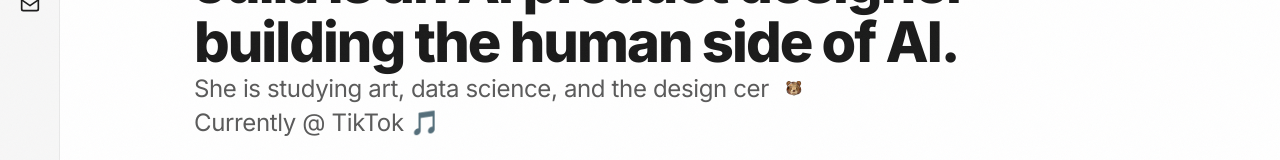
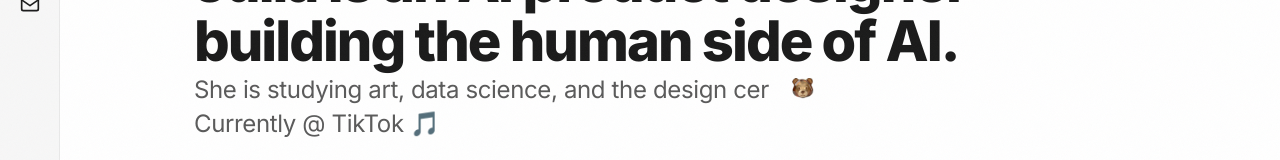
Before and after one commit to julialiu05/Portfolio-website, a website: page index.html in a window 1280 px wide. Shown: the part 208-368 px from the top of the page. Drawn offline with Linux system fonts and the light colour scheme; a web font is replaced by a local one.

Commit message:
Enlarge hero bear to match text line height

```diff
--- a/gravity.css
+++ b/gravity.css
@@ -52,9 +52,9 @@
 
 .hero-bear {
   display: inline-block;
-  height: 1.1em;
+  height: 1.5em;
   width: auto;
-  vertical-align: -0.22em;
+  vertical-align: -0.35em;
   margin: 0 0.04em;
   user-select: none;
   -webkit-user-drag: none;
--- a/index.html
+++ b/index.html
@@ -13,7 +13,7 @@
   <link href="https://fonts.googleapis.com/css2?family=Geist+Mono:wght@400;500&display=swap" rel="stylesheet">
   <link rel="stylesheet" href="styles.css">
   <link rel="stylesheet" href="imessage-intro.css?v=25">
-  <link rel="stylesheet" href="gravity.css?v=9">
+  <link rel="stylesheet" href="gravity.css?v=10">
 
 </head>
 <body>
```
